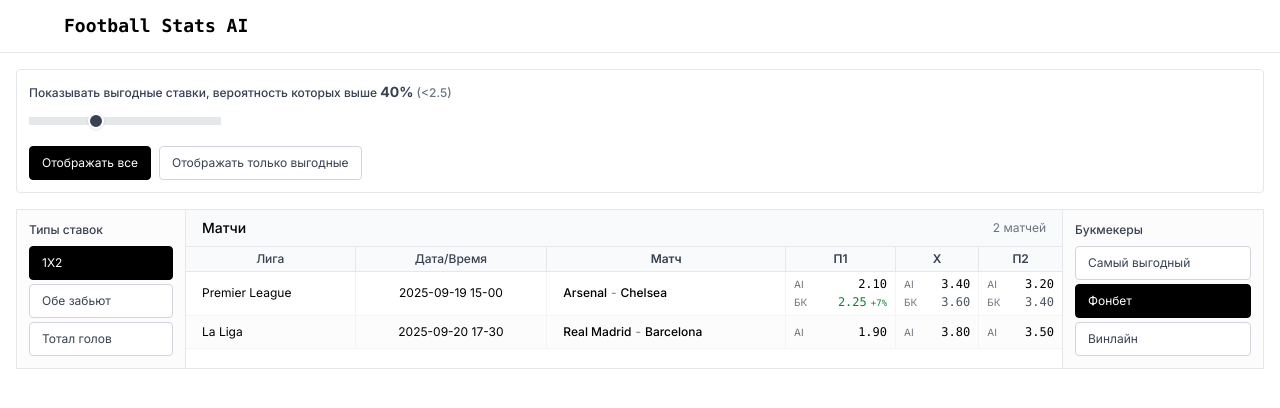
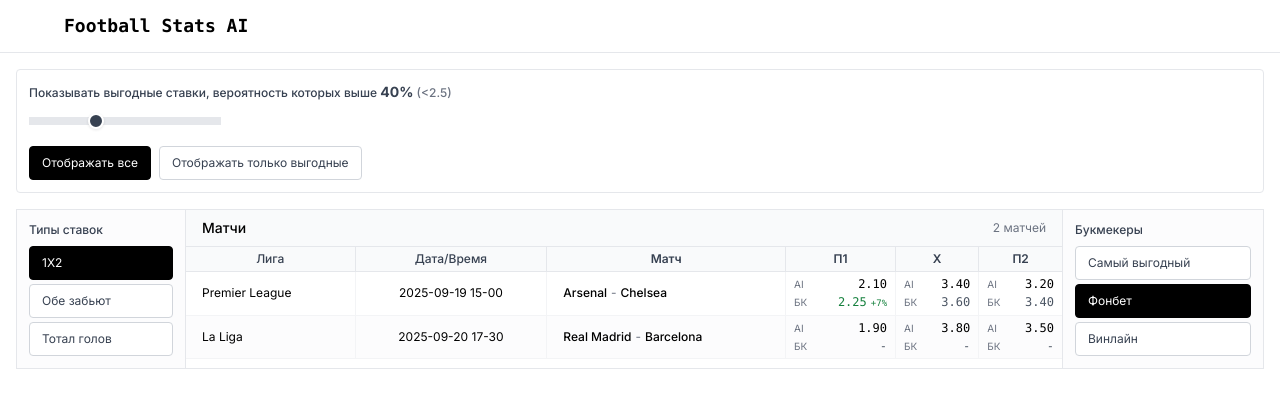
Before and after one commit to dreatrio-yaby/true-coef-site, a Next.js app: page / in a window 1280 px wide. Shown: the top 408 px of the page. Built offline with nearby package versions, Linux system fonts and the light colour scheme.

Commit message:
Refactor OddsCell component to simplify bookmaker odds rendering logic

```diff
--- a/src/components/OddsCell.tsx
+++ b/src/components/OddsCell.tsx
@@ -43,19 +43,17 @@ export function OddsCell({ mlValue, bookmakerOdds, className, showBookmakerName
         </span>
       </div>
 
-      {bookmakerOdds && (
       <div className="flex items-center justify-between">
         <span className="text-[10px] text-gray-500">
-            {showBookmakerName ? bookmakerOdds.bookmaker_name : 'БК'}
+          {showBookmakerName && bookmakerOdds ? bookmakerOdds.bookmaker_name : 'БК'}
         </span>
         <span className={`font-mono ${getProfitabilityColor()}`}>
-            {bookmakerOdds.value != null ? formatOdds(Number(bookmakerOdds.value)) : '-'}
-            {isProfitable && profitPercent > 0 && (
+          {bookmakerOdds?.value != null ? formatOdds(Number(bookmakerOdds.value)) : '-'}
+          {isProfitable && profitPercent > 0 && bookmakerOdds && (
             <span className="ml-1 text-[9px]">+{profitPercent}%</span>
           )}
         </span>
       </div>
-      )}
     </div>
   )
 }
```
Lines whose indentation alone changed are shown as unchanged.
